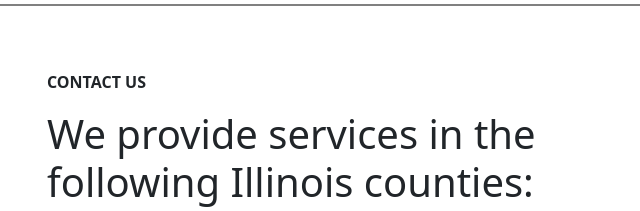
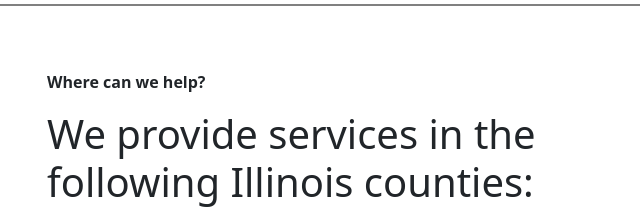
Before and after one commit to CjCabrera1/vmdllc, a website: page contact.html in a window 1280 px wide. Shown: the part 500-711 px from the top of the page, 605-1245 px from the left. Drawn offline with nearby package versions, Linux system fonts and the light colour scheme.

Commit message:
Update contact.html

```diff
--- a/contact.html
+++ b/contact.html
@@ -64,7 +64,7 @@
         <!-- Right side: Contact Us Details -->
         <div class="col-md-6">
           <div class="contact-us-info">
-            <p class="small-text">CONTACT US</p>
+            <p class="small-text">Where can we help?</p>
             <h2>We provide services in the following Illinois counties: </h2>
             <h3> Cook, Dupage Lake, Will, McHenry, Kane, Kendall, Boone, Stephenson and Winnebago</h3>
           </div>
```
